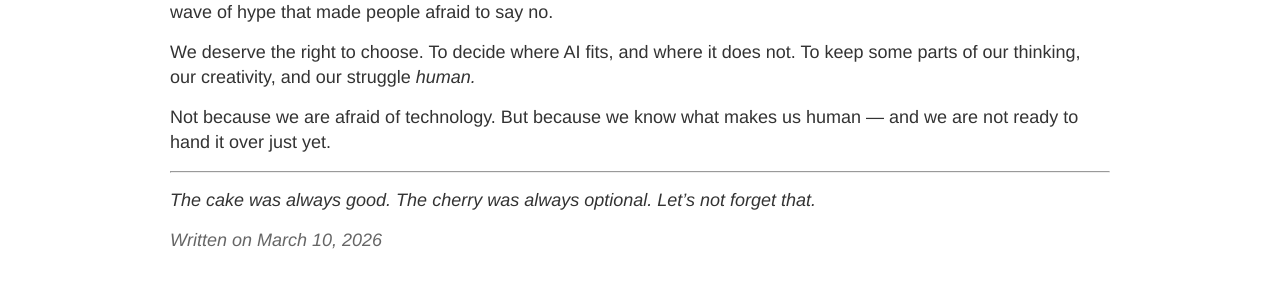
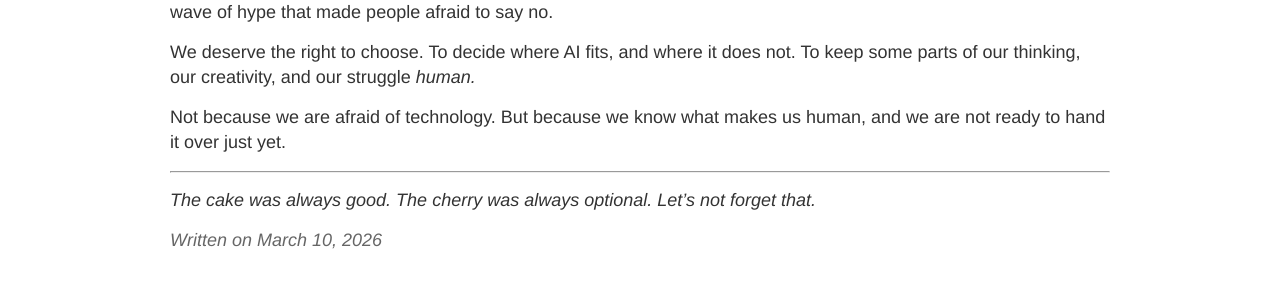
Before and after one commit to AhmedHani/AhmedHani.github.io, a Jekyll site: the page built from _posts/2026-03-10-the-mandatory-cherry.md, in a window 1280 px wide and 900 px high, scrolled down 2695 px. Shown: the part 508-808 px from the top of the window. Built offline with Jekyll 4.4.1, drawn with Linux system fonts in a browser that asks for light colours; our own code applies the rules of GitHub Pages for plain Markdown files; comment, search, counter and statistics services are not loaded.

```diff
--- a/_posts/2026-03-10-the-mandatory-cherry.md
+++ b/_posts/2026-03-10-the-mandatory-cherry.md
@@ -116,7 +116,7 @@ The best technologies in history found their place quietly, over time, through g
 
 We deserve the right to choose. To decide where AI fits, and where it does not. To keep some parts of our thinking, our creativity, and our struggle *human.*
 
-Not because we are afraid of technology. But because we know what makes us human — and we are not ready to hand it over just yet.
+Not because we are afraid of technology. But because we know what makes us human, and we are not ready to hand it over just yet.
 
 ---
 
```
